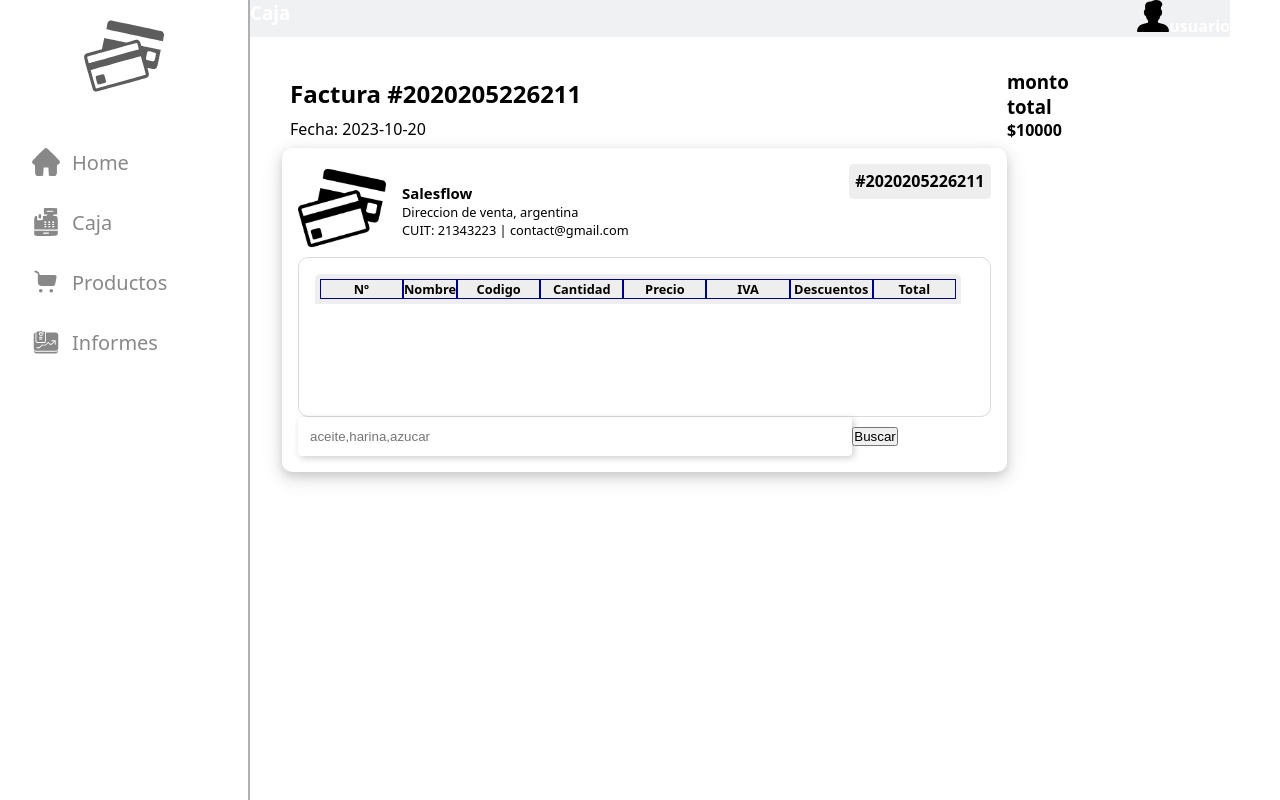
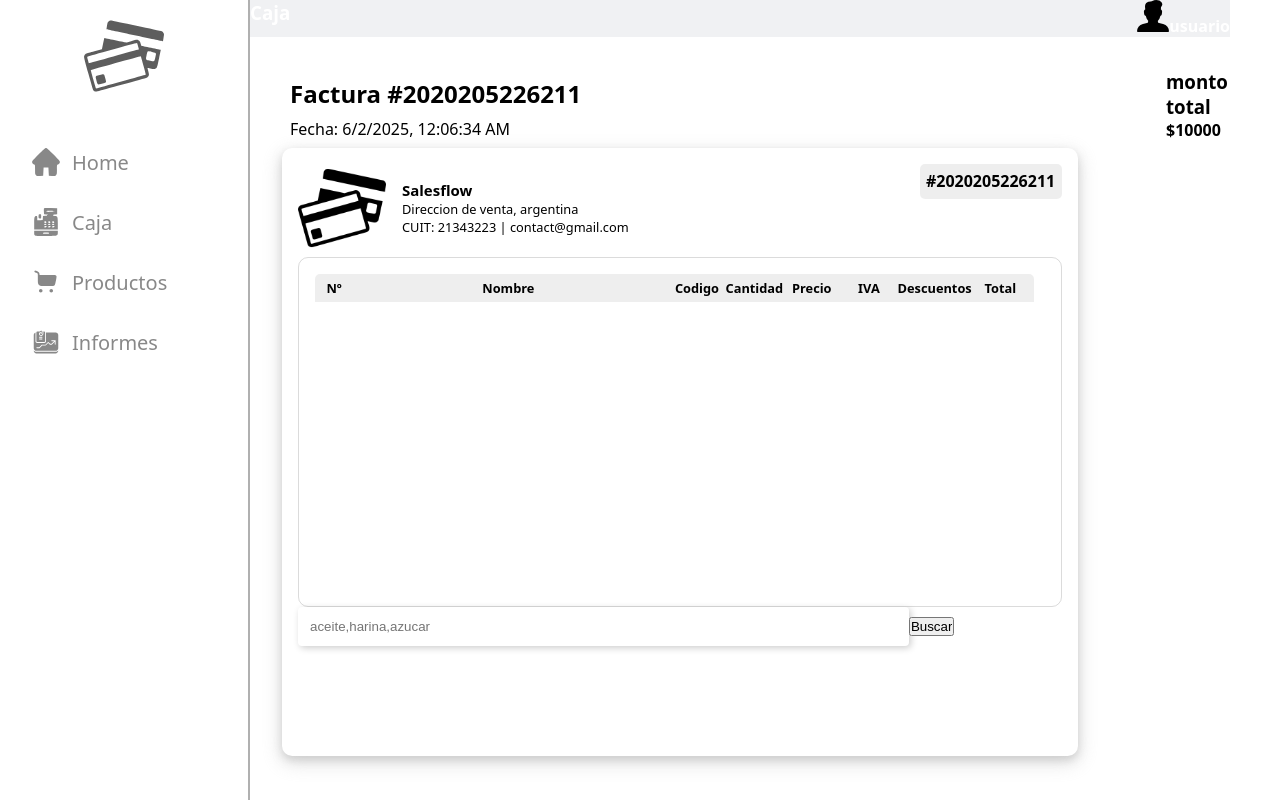
Before and after one commit to kevinjrojo/SalesFlow, a React (Vite) app in the folder frontend/: page / in a window 1280 px wide. Built offline with nearby package versions, Linux system fonts and the light colour scheme.

Commit message:
feat: mejorar estilos y estructura de la tabla de productos y actualizar la fecha en el ticket

```diff
--- a/frontend/src/component/pages/box/ProductTable.jsx
+++ b/frontend/src/component/pages/box/ProductTable.jsx
@@ -6,7 +6,7 @@ export const ProductTable = ({ products }) => {
       <thead>
         <tr>
           <th>Nº</th>
-          <th style={{ width: "12rem", textAlign: "start" }}>Nombre</th>
+          <th className="id">Nombre</th>
           <th>codigo</th>
           <th>Cantidad</th>
           <th>Precio</th>
@@ -19,17 +19,9 @@ export const ProductTable = ({ products }) => {
         {products.map((item) => (
           <tr key={item.id} className="products_items">
             <td>1</td>
-
-            <td
-              style={{
-                display: "flex",
-                flexDirection: "column",
-                width: "15rem",
-              }}
-            >
+            <td className="id">
               <span>{item.name}</span> {item.description}
             </td>
-
             <td>{item.gtin}</td>
             <td>1</td>
             <td>${item.unit_price}</td>
--- a/frontend/src/component/pages/box/Ticket.jsx
+++ b/frontend/src/component/pages/box/Ticket.jsx
@@ -180,12 +180,15 @@ export const Ticket = () => {
   //   console.log(a);
   // };
 
+  // Obtener la fecha actual en formato local
+  const fechaActual = new Date().toLocaleString();
+
   return (
     <div className="ticket">
       <main>
         <section className="ticket_date">
           <h2>Factura #2020205226211</h2>
-          <p>Fecha: 2023-10-20</p>
+          <p>Fecha: {fechaActual}</p>
         </section>
         <section className="business_details">
           <section className="ticket_header">
--- a/frontend/src/styles/index.css
+++ b/frontend/src/styles/index.css
@@ -27,7 +27,6 @@
   --gray-800: #454545;
   --gray-900: #333333;
   --gray-950: #262626;
-
 }
 
 #root {
--- a/frontend/src/styles/ticket.css
+++ b/frontend/src/styles/ticket.css
@@ -1,69 +1,82 @@
 .ticket {
-  display: grid;
-  grid-column-start: 2;
+  display: flex;
   padding: 1rem;
   height: 100%;
+  /* border: 1px rgb(0, 0, 0) solid; */
 }
 .ticket_date {
   background-color: #ffff;
   gap: 0.5rem;
   padding: 0.5rem;
+
   display: flex;
   flex-direction: column;
 }
 .business_details {
-  display: grid;
   border-radius: 10px;
   padding: 1rem;
   box-shadow: 0 4px 8px rgba(184, 184, 184, 0.541),
     0 6px 20px rgba(189, 189, 189, 0.493);
+
+  max-width: 90%;
+  height: 87%;
 }
 .ticket_header {
   display: grid;
   grid-template-columns: auto 1fr 0fr;
+
+  height: max-content;
 }
 .ticket_logo {
   max-width: 5.5rem;
 }
 .ticket_date_user {
   font-size: 0.8rem;
-  place-content: center;
   padding: 1rem;
 }
 .products_table {
   border: 1px rgba(128, 128, 128, 0.288) solid;
   border-radius: 10px;
   padding: 1rem;
+  display: flex;
+  flex-direction: column;
 }
+
 .ticket_code h4 {
   background-color: rgba(207, 207, 207, 0.356);
   padding: 0.4rem;
   border-radius: 5px;
 }
 .products_table {
-  display: flex;
-  flex-direction: column;
-
   width: 100%;
 }
 .products_table tr {
-  display: flex;
-
   font-size: 0.8rem;
   text-transform: capitalize;
   padding: 0.3rem;
+  display: grid;
+  grid-template-columns: 0.5fr 2fr repeat(6, 1fr);
 }
 .products_table thead {
   background-color: rgba(207, 207, 207, 0.356);
   border-top-left-radius: 5px;
   border-top-right-radius: 5px;
-  width: 98%;
+  width: 98.5%;
+}
+.products_table thead tr {
+  display: grid;
+  grid-template-columns: 0.5fr 2fr repeat(6, 1fr);
 }
 .products_table tbody {
-  overflow: auto;
-  height: 6rem;
+  overflow-y: scroll;
+  min-height: 18rem;
+  text-align: center;
 }
-.products_items {
+.id {
+  display: flex;
+  flex-direction: column;
+  width: 20rem;
+  text-align: center;
 }
 
 .input {
@@ -79,8 +92,7 @@
   grid-column-start: 2;
   width: 2rem;
 }
-th,
-td {
-  width: 100%;
-  border: 1px darkblue solid;
+
+.products_items {
+  border-bottom: 1px solid var(--gray-100);
 }
```
Lines whose indentation alone changed are shown as unchanged.
